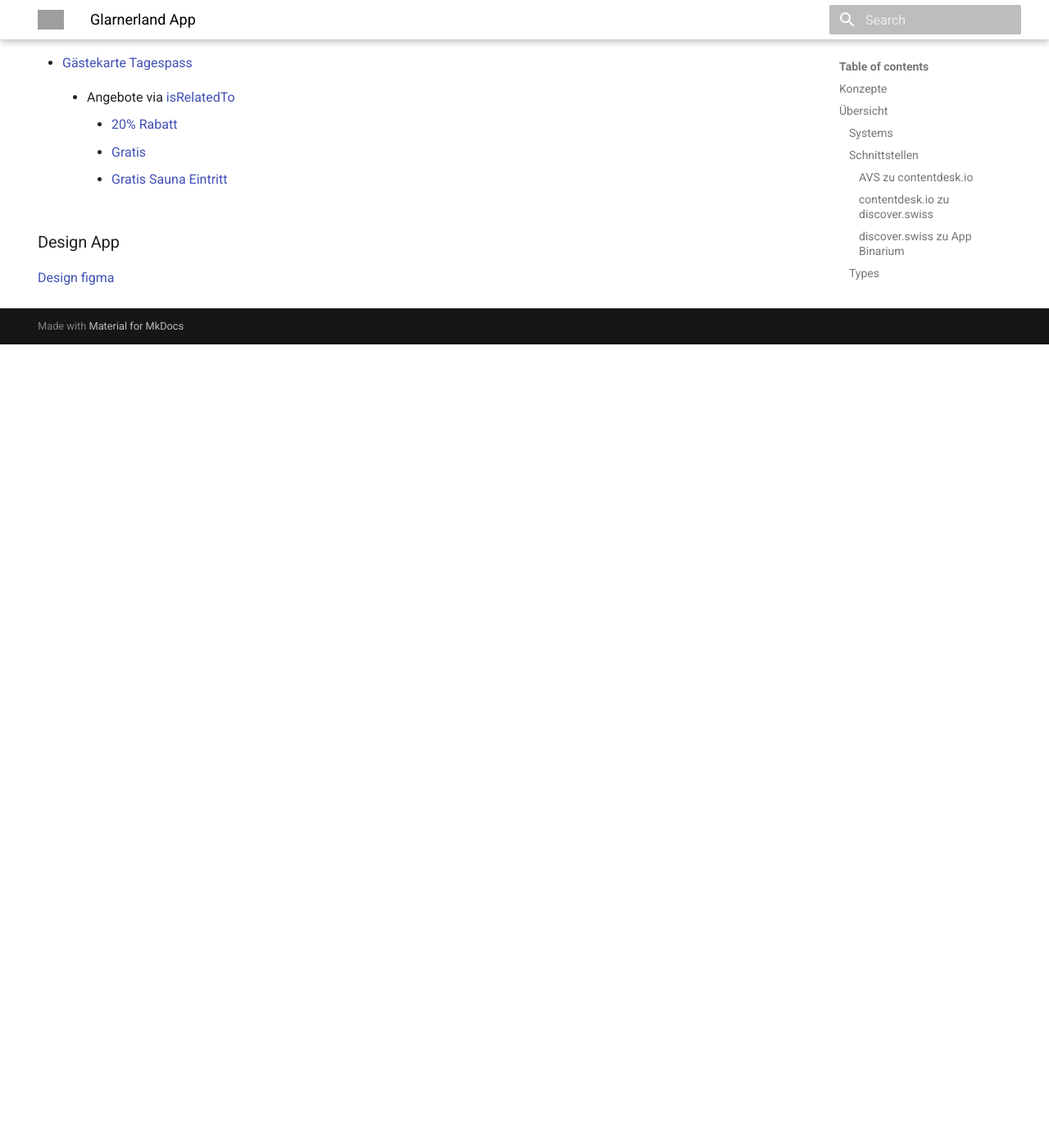
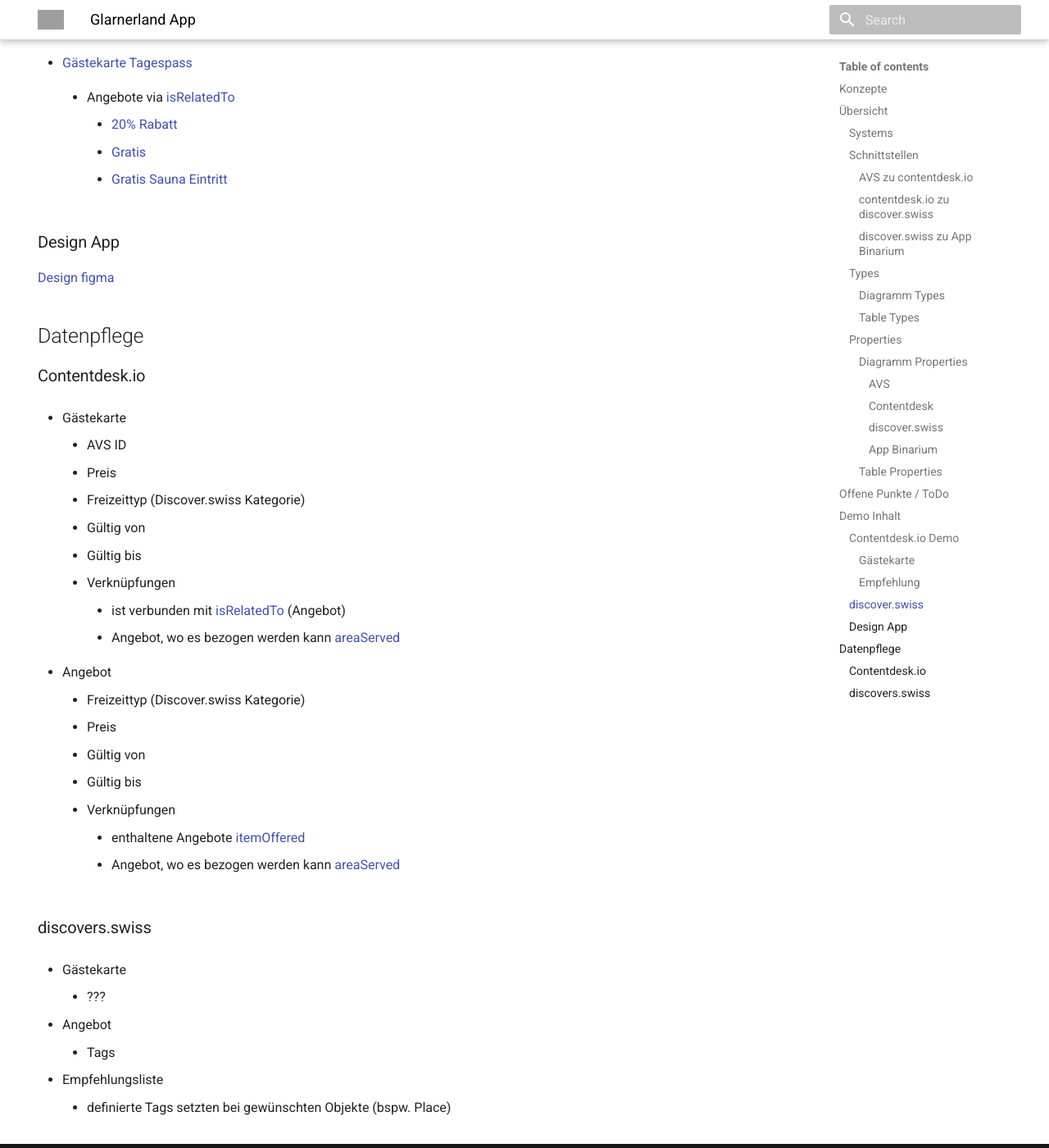
Before and after one commit to tsolenthaler/docs.contentdesk.io, an MkDocs documentation site: the page built from docs/projects/glarnerlandApp.md, in a window 1280 px wide and 1400 px high, scrolled down 8052 px. Shown: the whole window at 82% size. Built offline with MkDocs 1.6.1 and Material for MkDocs 9.7.7, drawn with Linux system fonts in a browser that asks for light colours; before the commit the page ends 8472 px from its top, so only the background shows below that; grey boxes are pictures that could not be loaded.

Commit message:
Refactor gaestekarte.md: Update links, schema properties, and demo content

```diff
--- a/docs/projects/glarnerlandApp.md
+++ b/docs/projects/glarnerlandApp.md
@@ -273,8 +273,8 @@
 - [ ] contentdesk.io
     * [x] Angebote pro Gästekarte (Tagepass) / nicht teilen über mehrere Tagespässe!!
     * [x] offeredBy direkt zu Place! keine Organization dazwischen
-    * [ ] Demo Inhalte erfassen 3 Tagespasse mit mehreren Angebote bei itemOffered und Place bei areaServed
-    * [ ] Demo Inhalte für 3 Empfehlungen (bspw. Ausflugstipps)
+    * [x] Demo Inhalte erfassen 3 Tagespasse mit mehreren Angebote bei itemOffered und Place bei areaServed
+    * [x] Demo Inhalte für 3 Empfehlungen (bspw. Ausflugstipps)
     * [ ] Kampagnen-Tags für Empfehlung-Liste --> definieren der Tags notwendig
     * [x] Channel --> entfernen
     * [x] Zugang Connect ---> discover.swiss
@@ -283,7 +283,7 @@
     * [x] Freizeittypen bei Produkt und Angebot
     * [ ] sitios / ginto läuft über discover.swiss (Tags?)
     * [ ] discount (Rabatt in Prozenz) bei Angebot möglich? gemäss Schema.org
-    * [ ] Tags für 20% oder Gratis, etc. bei discover.swiss pflegen
+    * [x] Tags für 20% oder Gratis, etc. bei discover.swiss pflegen
 
 ## Demo Inhalt
 
@@ -353,3 +353,49 @@
 ### Design App
 
 [Design figma](https://www.figma.com/design/OcvSQlgOO70u17wXhO8EJO/Glarnerland?node-id=1156-26321&node-type=frame)
+
+
+## Datenpflege
+
+### Contentdesk.io
+
+* Gästekarte
+
+    * AVS ID
+    * Preis
+    * Freizeittyp (Discover.swiss Kategorie)
+    * Gültig von
+    * Gültig bis
+    * Verknüpfungen
+
+        * ist verbunden mit [isRelatedTo] (Angebot)
+        * Angebot, wo es bezogen werden kann [areaServed]
+
+
+* Angebot
+
+    * Freizeittyp (Discover.swiss Kategorie)
+    * Preis
+    * Gültig von
+    * Gültig bis
+    * Verknüpfungen
+
+        * enthaltene Angebote [itemOffered]
+        * Angebot, wo es bezogen werden kann [areaServed]
+
+
+### discovers.swiss
+
+* Gästekarte
+
+    * ???
+
+
+* Angebot
+
+    * Tags
+
+
+* Empfehlungsliste
+
+    * definierte Tags setzten bei gewünschten Objekte (bspw. Place)
```
